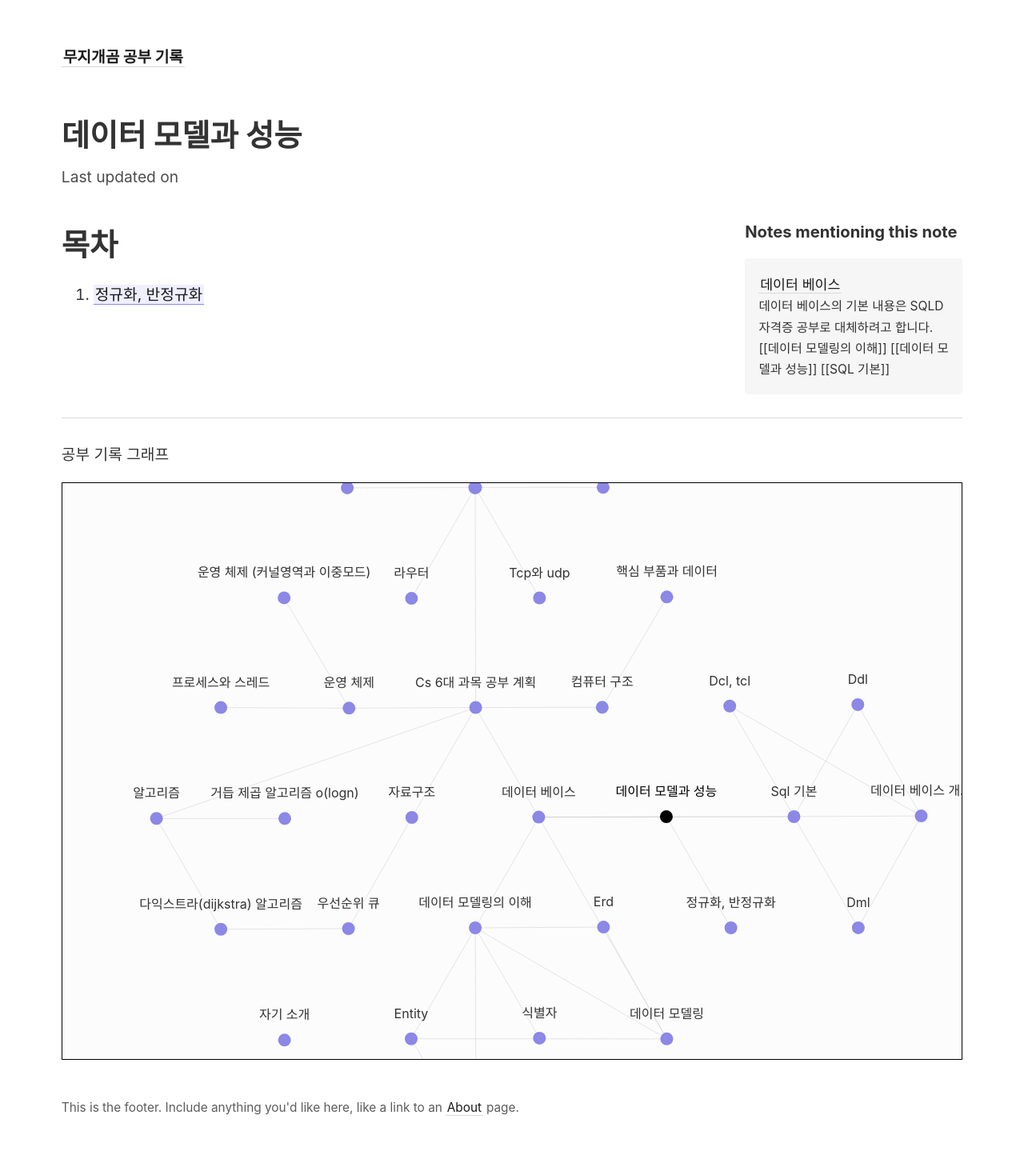
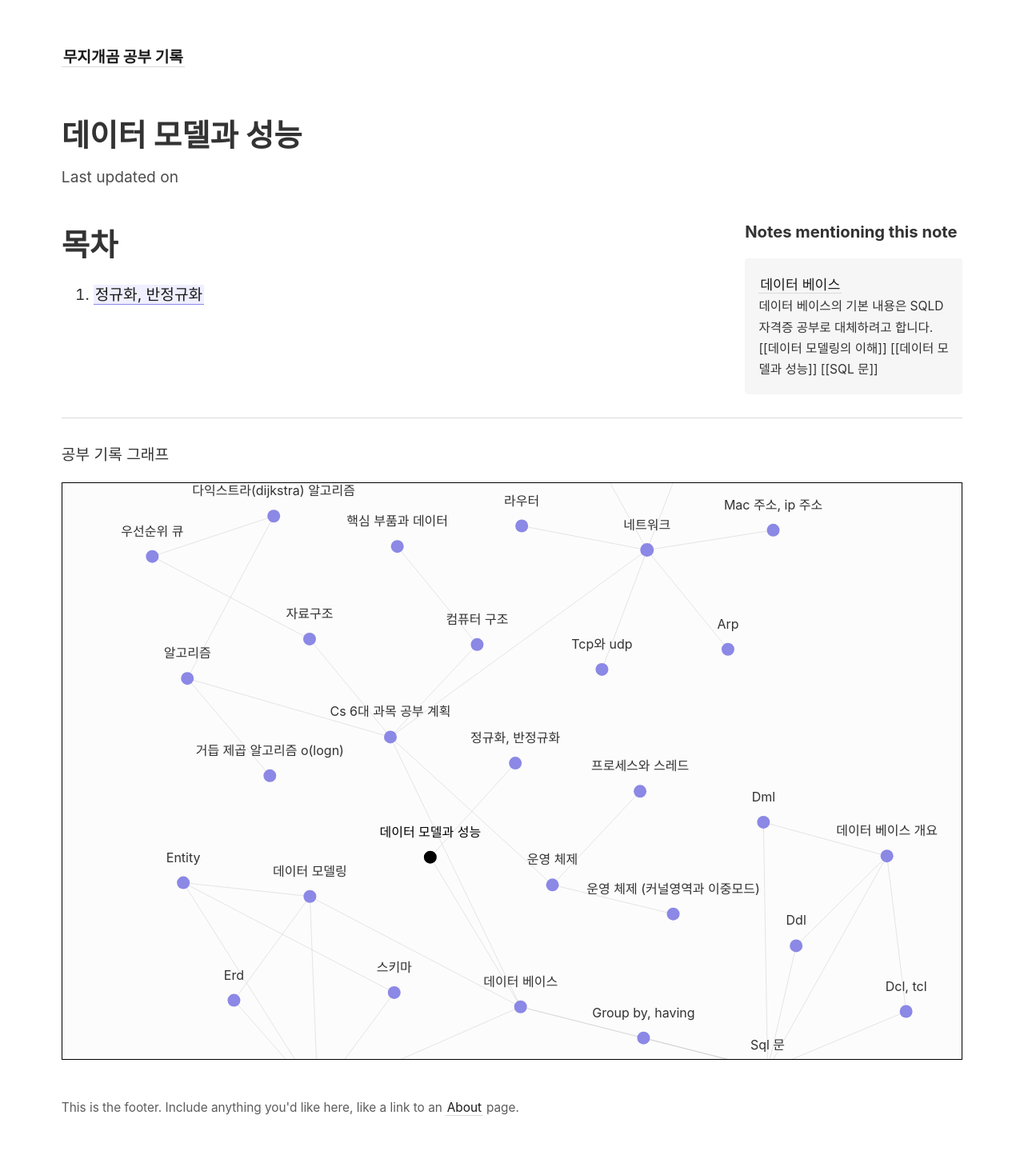
Before and after one commit to rainbow96bear/Obsidian, a Jekyll site: the page built from _notes/SQLD 준비/데이터 모델과 성능/데이터 모델과 성능.md, in a window 1280 px wide. Shown: the whole page at 80% size. Built offline with Jekyll 4.4.1, drawn with Linux system fonts in a browser that asks for light colours.

Commit message:
GROUP BY, HAVING 공부 기록

```diff
--- /dev/null
+++ b/_notes/SQLD 준비/SQL 기본/GROUP BY, HAVING.md
@@ -0,0 +1,141 @@
+# **1. GROUP BY**
+주어진 열을 기준으로 데이터를 그룹화하여 소그룹에 대한 항목별 통계 정보를 얻을 때 주로 사용
+
+## 예시 코드
+<code>
+SELECT CUSTOMER_ID, COUNT(ORDER_ID) <br>
+FROM ORDERS <br>
+GROUP BY CUSTOMER_ID;
+</code>
+
+<br>
+
+### 기본 테이블
+<table style="border-collapse: collapse; margin: 0 auto;">
+	<tr>
+		<th style="border: 1px solid #000; padding: 10px;">order_id</th>
+		<th style="border: 1px solid #000; padding: 10px;">customer_id</th>
+		<th style="border: 1px solid #000; padding: 10px;">order_date</th>
+	</tr>
+	<tr>
+		<td style="border: 1px solid #000; padding: 10px; text-align: center;">1</td>
+		<td style="border: 1px solid #000; padding: 10px; text-align: center;">101</td>
+		<td style="border: 1px solid #000; padding: 10px; text-align: center;">2023-01-05</td>
+	</tr>
+	<tr>
+		<td style="border: 1px solid #000; padding: 10px; text-align: center;">2</td>
+		<td style="border: 1px solid #000; padding: 10px; text-align: center;">102</td>
+		<td style="border: 1px solid #000; padding: 10px; text-align: center;">2023-01-10</td>
+	</tr>
+	<tr>
+		<td style="border: 1px solid #000; padding: 10px; text-align: center;">3</td>
+		<td style="border: 1px solid #000; padding: 10px; text-align: center;">101</td>
+		<td style="border: 1px solid #000; padding: 10px; text-align: center;">2023-01-12</td>
+	</tr>
+	<tr>
+		<td style="border: 1px solid #000; padding: 10px; text-align: center;">4</td>
+		<td style="border: 1px solid #000; padding: 10px; text-align: center;">103</td>
+		<td style="border: 1px solid #000; padding: 10px; text-align: center;">2023-01-15</td>
+	</tr>
+	<tr>
+		<td style="border: 1px solid #000; padding: 10px; text-align: center;">5</td>
+		<td style="border: 1px solid #000; padding: 10px; text-align: center;">102</td>
+		<td style="border: 1px solid #000; padding: 10px; text-align: center;">2023-01-20</td>
+	</tr>
+	<tr>
+		<td style="border: 1px solid #000; padding: 10px; text-align: center;">6</td>
+		<td style="border: 1px solid #000; padding: 10px; text-align: center;">101</td>
+		<td style="border: 1px solid #000; padding: 10px; text-align: center;">2023-01-25</td>
+	</tr>
+</table>
+
+### 출력
+<table style="border-collapse: collapse; width: 50%; margin: 0 auto;">
+	<tr>
+		<th style="border: 1px solid #000; padding: 10px;">customer_id</th>
+		<th style="border: 1px solid #000; padding: 10px;">order_count</th>
+	</tr>
+	<tr>
+		<td style="border: 1px solid #000; padding: 10px; text-align: center;">101</td>
+		<td style="border: 1px solid #000; padding: 10px; text-align: center;">3</td>
+	</tr>
+	<tr>
+		<td style="border: 1px solid #000; padding: 10px; text-align: center;">102</td>
+		<td style="border: 1px solid #000; padding: 10px; text-align: center;">2</td>
+	</tr>
+	<tr>
+		<td style="border: 1px solid #000; padding: 10px; text-align: center;">103</td>
+		<td style="border: 1px solid #000; padding: 10px; text-align: center;">1</td>
+	</tr>
+</table>
+<br>
+
+# **2. HAVING**
+
+GROUP BY로 그룹화된 결과에 대한 필터링을 수행하는 명령어
+WHERE와 비슷하지만 HAVING은 집계된 그룹을 필터링하는 데 사용
+
+## 예시 코드
+<code>
+SELECT CUSTOMER_ID, COUNT(ORDER_ID) <br>
+FROM ORDERS <br>
+GROUP BY CUSTOMER_ID <br>
+HAVING COUNT(ORDER_ID) >= 2;
+</code>
+
+<br>
+
+### 기본 테이블
+<table style="border-collapse: collapse; margin: 0 auto;">
+	<tr>
+		<th style="border: 1px solid #000; padding: 10px;">order_id</th>
+		<th style="border: 1px solid #000; padding: 10px;">customer_id</th>
+		<th style="border: 1px solid #000; padding: 10px;">order_date</th>
+	</tr>
+	<tr>
+		<td style="border: 1px solid #000; padding: 10px; text-align: center;">1</td>
+		<td style="border: 1px solid #000; padding: 10px; text-align: center;">101</td>
+		<td style="border: 1px solid #000; padding: 10px; text-align: center;">2023-01-05</td>
+	</tr>
+	<tr>
+		<td style="border: 1px solid #000; padding: 10px; text-align: center;">2</td>
+		<td style="border: 1px solid #000; padding: 10px; text-align: center;">102</td>
+		<td style="border: 1px solid #000; padding: 10px; text-align: center;">2023-01-10</td>
+	</tr>
+	<tr>
+		<td style="border: 1px solid #000; padding: 10px; text-align: center;">3</td>
+		<td style="border: 1px solid #000; padding: 10px; text-align: center;">101</td>
+		<td style="border: 1px solid #000; padding: 10px; text-align: center;">2023-01-12</td>
+	</tr>
+	<tr>
+		<td style="border: 1px solid #000; padding: 10px; text-align: center;">4</td>
+		<td style="border: 1px solid #000; padding: 10px; text-align: center;">103</td>
+		<td style="border: 1px solid #000; padding: 10px; text-align: center;">2023-01-15</td>
+	</tr>
+	<tr>
+		<td style="border: 1px solid #000; padding: 10px; text-align: center;">5</td>
+		<td style="border: 1px solid #000; padding: 10px; text-align: center;">102</td>
+		<td style="border: 1px solid #000; padding: 10px; text-align: center;">2023-01-20</td>
+	</tr>
+	<tr>
+		<td style="border: 1px solid #000; padding: 10px; text-align: center;">6</td>
+		<td style="border: 1px solid #000; padding: 10px; text-align: center;">101</td>
+		<td style="border: 1px solid #000; padding: 10px; text-align: center;">2023-01-25</td>
+	</tr>
+</table>
+
+### 출력
+<table style="border-collapse: collapse; width: 50%; margin: 0 auto;">
+	<tr>
+		<th style="border: 1px solid #000; padding: 10px;">customer_id</th>
+		<th style="border: 1px solid #000; padding: 10px;">order_count</th>
+	</tr>
+	<tr>
+		<td style="border: 1px solid #000; padding: 10px; text-align: center;">101</td>
+		<td style="border: 1px solid #000; padding: 10px; text-align: center;">3</td>
+	</tr>
+	<tr>
+		<td style="border: 1px solid #000; padding: 10px; text-align: center;">102</td>
+		<td style="border: 1px solid #000; padding: 10px; text-align: center;">2</td>
+	</tr>
+</table>
```
Also changed, not shown: _notes/CS 6대 과목/6. 데이터 베이스/데이터 베이스.md (+2 -1 lines), _notes/SQLD 준비/SQL 기본/SQL 문.md (renamed from _notes/SQLD 준비/SQL 기본/SQL 기본.md, +2 -0 lines), assets/Pasted image 20231107231638.png (added), assets/Pasted image 20231107231741.png (added), assets/Pasted image 20231107232025.png (added), assets/Pasted image 20231107232143.png (added), assets/Pasted image 20231107232257.png (added), assets/Pasted image 20231107235617.png (added).
